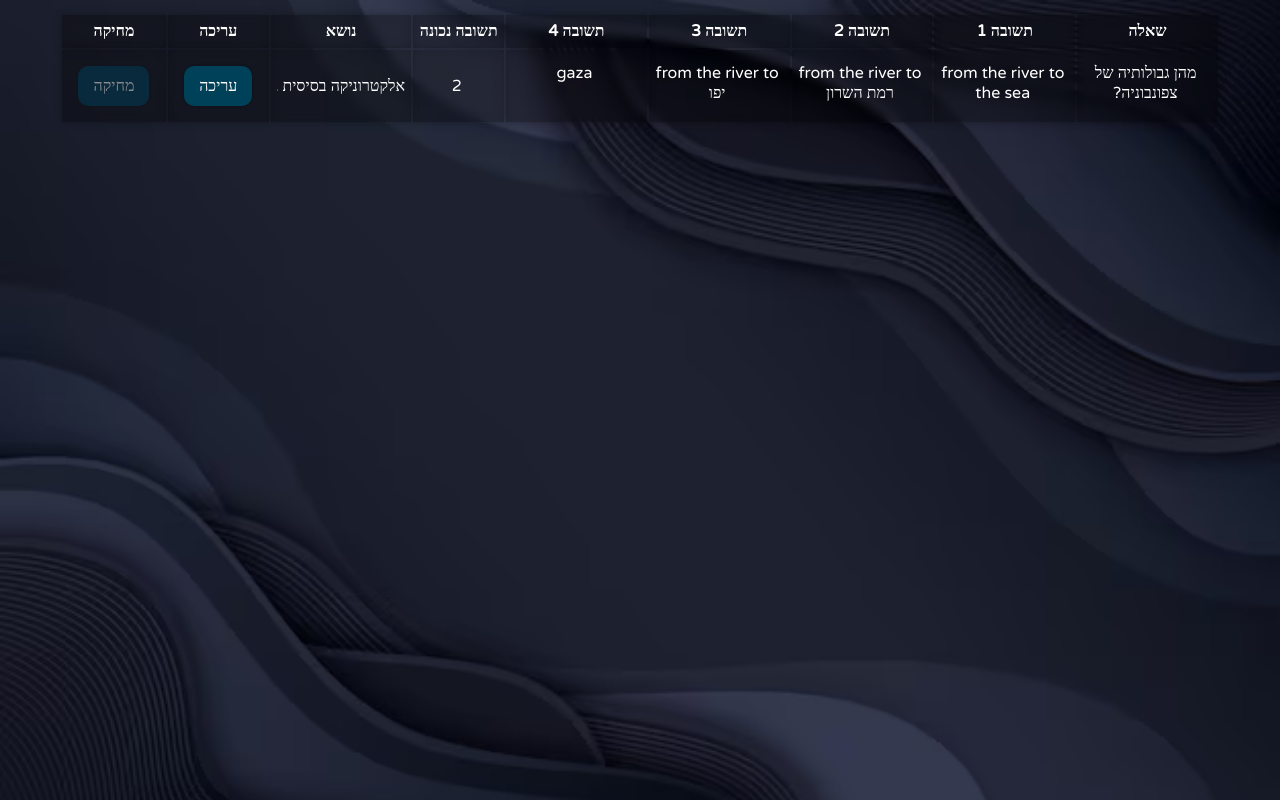
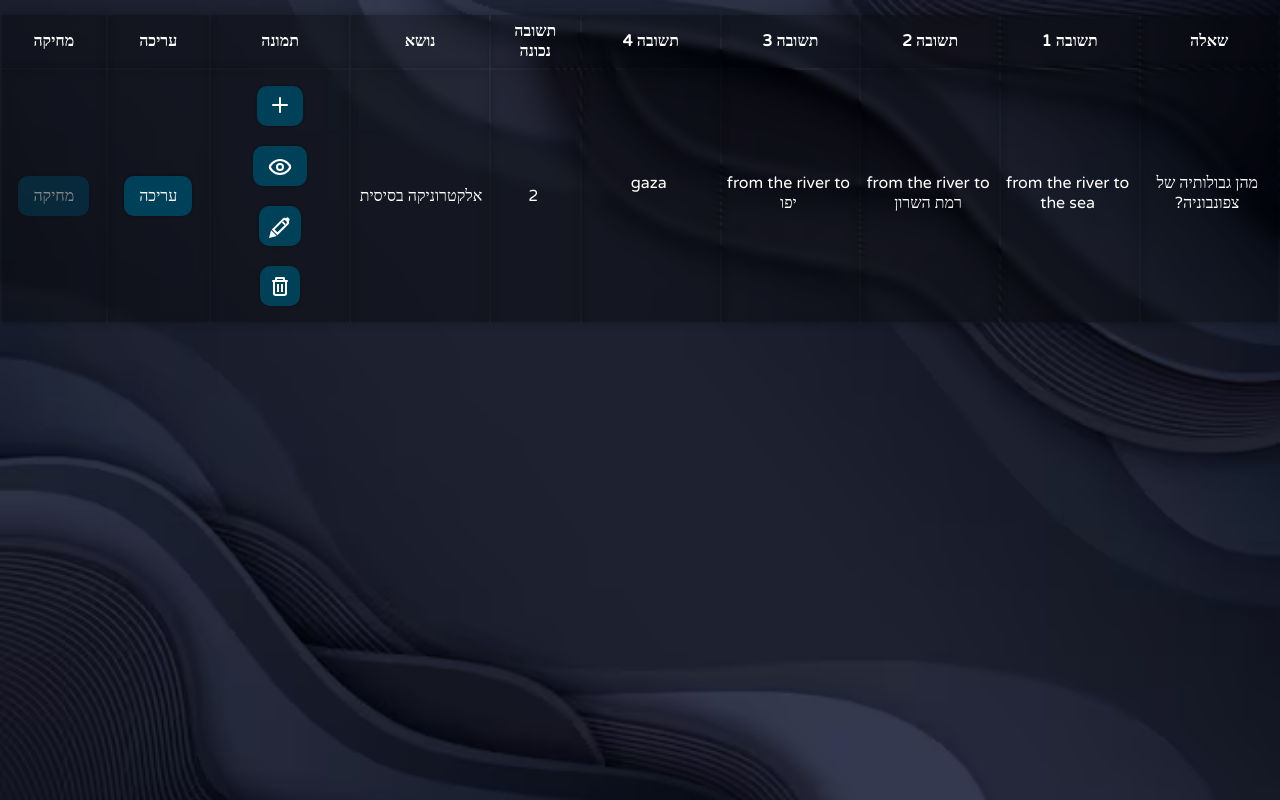
Before and after one commit to Tzabarpho/radio, a plain HTML site: page questions.html in a window 1280 px wide. Drawn offline with Linux system fonts and the light colour scheme.

Commit message:
many edits. again.

```diff
--- /dev/null
+++ b/edit-quiz.css
@@ -0,0 +1,35 @@
+.card {
+    position: absolute;
+    top: 5%;
+}
+
+.edit-quiz {
+    left: 50%;
+    transform: translate(-50%, 0);
+}
+
+.edit-quiz span {
+    margin: 0.5vh 0;
+}
+
+input {
+    border: none;
+    outline: none;
+    background-color: transparent;
+    border-bottom: 1px solid white;
+}
+
+select {
+    background-color: #00000050;
+    padding: 0.25vw;
+    border: none;
+    border-radius: 5px;
+}
+
+option {
+    color: black;
+}
+
+.publish-quiz {
+    left: 5%;
+}
--- a/login.css
+++ b/login.css
@@ -1,6 +1,5 @@
-#login {
+.login {
     position: absolute;
-    font-size: 3vmin;
     transform: translateX(-50%);
     top: 15%;
     left: 50%;
@@ -8,7 +7,6 @@
 }
 
 input {
-    font-size: 2vmin;
     background-color: transparent;
     outline: none;
     border: none;
--- a/questions.html
+++ b/questions.html
@@ -5,68 +5,8 @@
     <meta name="viewport" content="width=device-width, initial-scale=1.0">
     <title>Quiz - Radio</title>
     <link rel="stylesheet" href="style.css">
+    <link rel="stylesheet" href="table.css">
 </head>
-    <style>
-        * {
-            color: white;
-            font-size: 2vmin;
-            font-family: 'Varela Round';
-        }
-
-        th, td {
-            max-width: 10vw;
-            backdrop-filter: blur(5px);
-            text-align: center;
-            padding: 0.5vw;
-            box-shadow: 0px 0px 8px rgba(0, 0, 0, 0.314);
-            background-color:#00000050;
-        }
-
-        table {
-            margin: 1% auto;
-        }
-
-        td textarea {
-            text-align: center;
-            background-color: transparent;
-            border: none;
-            outline: none;
-            width: 100%;
-            height: 100%;
-            resize: none;
-        }
-
-        td input {
-            background-color: transparent;
-            border: none;
-            outline: none;
-            width: 100%;
-            height: 100%;
-            text-align: center;
-        }
-
-        input[type=number] {
-            -moz-appearance: textfield;
-        }
-
-        input[type=number]::-webkit-inner-spin-button,
-        input[type=number]::-webkit-outer-spin-button {
-            -webkit-appearance: none;
-            margin: 0;
-        }
-
-        select {
-            background-color: transparent;
-            border: none;
-            width: 100%;
-            height: 100%;
-            appearance: none;
-        }
-
-        option {
-            color: black;
-        }
-    </style>
 <body>
     <table><tbody>
         <tr>
@@ -77,6 +17,7 @@
             <th>תשובה 4</th>
             <th>תשובה נכונה</th>
             <th>נושא</th>
+            <th>תמונה</th>
             <th>עריכה</th>
             <th>מחיקה</th>
         </tr>
@@ -91,6 +32,13 @@
                 <option>אלקטרוניקה בסיסית ב</option>
                 <option>אלקטרוניקה בסיסית ג</option>
             </select></td>
+            <td class="image-actions">
+                <button><span class="gg-math-plus"></span></button>
+                <button><span class="gg-eye"></span></button>
+                <button><span class="gg-pen"></span></button>
+                <button><span class="gg-trash"></span></button>
+
+            </td>
             <td><button>עריכה</button></td>
             <td><button class="disabled">מחיקה</button></td>
         </tr>
--- a/results.css
+++ b/results.css
@@ -1,5 +1,4 @@
 .question {
-    font-size: 3vmin;
     display: flex;
     flex-direction: column;
     align-items: center;
@@ -16,7 +15,6 @@
 }
 
 .options {
-    font-size: 2vmin;
     margin-top: 7.5%;
     display: flex;
     flex-direction: column;
--- a/style.css
+++ b/style.css
@@ -18,6 +18,7 @@
 }
 
 .card {
+    font-size: 3vmin;
     background-image: linear-gradient(#ffffff0e, transparent);
     backdrop-filter: blur(10px);
     box-shadow: 0px 0px 1vw rgba(0, 0, 0, 0.314);
@@ -27,6 +28,10 @@
     text-align: center;
     align-items: center;
     padding: 1%;
+}
+
+.card * {
+    font-size: 2vmin;
 }
 
 button {
--- /dev/null
+++ b/table.css
@@ -0,0 +1,215 @@
+* {
+    color: white;
+    font-size: 2vmin;
+    font-family: 'Varela Round';
+}
+
+th, td {
+    max-width: 10vw;
+    backdrop-filter: blur(5px);
+    text-align: center;
+    padding: 0.5vw;
+    box-shadow: 0px 0px 8px rgba(0, 0, 0, 0.314);
+    background-color:#00000050;
+}
+
+table {
+    margin: 1% auto;
+}
+
+td textarea {
+    text-align: center;
+    background-color: transparent;
+    border: none;
+    outline: none;
+    width: 100%;
+    height: 100%;
+    resize: none;
+}
+
+td input {
+    background-color: transparent;
+    border: none;
+    outline: none;
+    width: 100%;
+    height: 100%;
+    text-align: center;
+}
+
+input[type=number] {
+    -moz-appearance: textfield;
+}
+
+input[type=number]::-webkit-inner-spin-button,
+input[type=number]::-webkit-outer-spin-button {
+    -webkit-appearance: none;
+    margin: 0;
+}
+
+select {
+    background-color: transparent;
+    border: none;
+    width: 100%;
+    height: 100%;
+    appearance: none;
+}
+
+option {
+    color: black;
+}
+
+.image-actions {
+
+}
+
+.gg-trash {
+    box-sizing: border-box;
+    position: relative;
+    display: block;
+    transform: scale(var(--ggs,1));
+    width: 10px;
+    height: 12px;
+    border: 2px solid transparent;
+    box-shadow:
+    0 0 0 2px,
+    inset -2px 0 0,
+    inset 2px 0 0;
+    border-bottom-left-radius: 1px;
+    border-bottom-right-radius: 1px;
+    margin-top: 4px
+   }
+
+   .gg-trash::after,
+   .gg-trash::before {
+    content: "";
+    display: block;
+    box-sizing: border-box;
+    position: absolute
+   }
+
+   .gg-trash::after {
+    background: currentColor;
+    border-radius: 3px;
+    width: 16px;
+    height: 2px;
+    top: -4px;
+    left: -5px
+   }
+
+   .gg-trash::before {
+    width: 10px;
+    height: 4px;
+    border: 2px solid;
+    border-bottom: transparent;
+    border-top-left-radius: 2px;
+    border-top-right-radius: 2px;
+    top: -7px;
+    left: -2px
+   }
+
+   .gg-pen {
+    box-sizing: border-box;
+    position: relative;
+    display: block;
+    transform: rotate(-45deg) scale(var(--ggs,1));
+    width: 14px;
+    height: 4px;
+    border-right: 2px solid transparent;
+    box-shadow:
+    0 0 0 2px,
+    inset -2px 0 0;
+    border-top-right-radius: 1px;
+    border-bottom-right-radius: 1px;
+    margin-right: -2px
+   }
+
+   .gg-pen::after,
+   .gg-pen::before {
+    content: "";
+    display: block;
+    box-sizing: border-box;
+    position: absolute
+   }
+
+   .gg-pen::before {
+    background: currentColor;
+    border-left: 0;
+    right: -6px;
+    width: 3px;
+    height: 4px;
+    border-radius: 1px;
+    top: 0
+   }
+
+   .gg-pen::after {
+    width: 8px;
+    height: 7px;
+    border-top: 4px solid transparent;
+    border-bottom: 4px solid transparent;
+    border-right: 7px solid;
+    left: -11px;
+    top: -2px
+   }
+
+   .gg-math-plus,
+   .gg-math-plus::after {
+    display: block;
+    box-sizing: border-box;
+    background: currentColor;
+    border-radius: 10px
+   }
+
+   .gg-math-plus {
+    margin-top: -2px;
+    position: relative;
+    transform: scale(var(--ggs,1));
+    width: 16px;
+    height: 2px
+   }
+
+   .gg-math-plus::after {
+    content: "";
+    position: absolute;
+    width: 2px;
+    height: 16px;
+    top: -7px;
+    left: 7px
+   }
+
+   .gg-eye {
+    position: relative;
+    display: block;
+    transform: scale(var(--ggs,1));
+    width: 24px;
+    height: 18px;
+    border-bottom-right-radius: 100px;
+    border-bottom-left-radius: 100px;
+    overflow: hidden;
+    box-sizing: border-box
+   }
+
+   .gg-eye::after,
+   .gg-eye::before {
+    content: "";
+    display: block;
+    border-radius: 100px;
+    position: absolute;
+    box-sizing: border-box
+   }
+
+   .gg-eye::after {
+    top: 2px;
+    box-shadow:
+    inset 0 -8px 0 2px,
+    inset 0 0 0 2px;
+    width: 24px;
+    height: 24px
+   }
+
+   .gg-eye::before {
+    width: 8px;
+    height: 8px;
+    border: 2px solid;
+    bottom: 4px;
+    left: 8px
+   }
```
Also changed, not shown: edit-quiz.html (added, +66 -0 lines), login.html (+2 -2 lines), quiz.css (+3 -5 lines), quiz.html (+3 -3 lines), results.html (+1 -1 lines).
